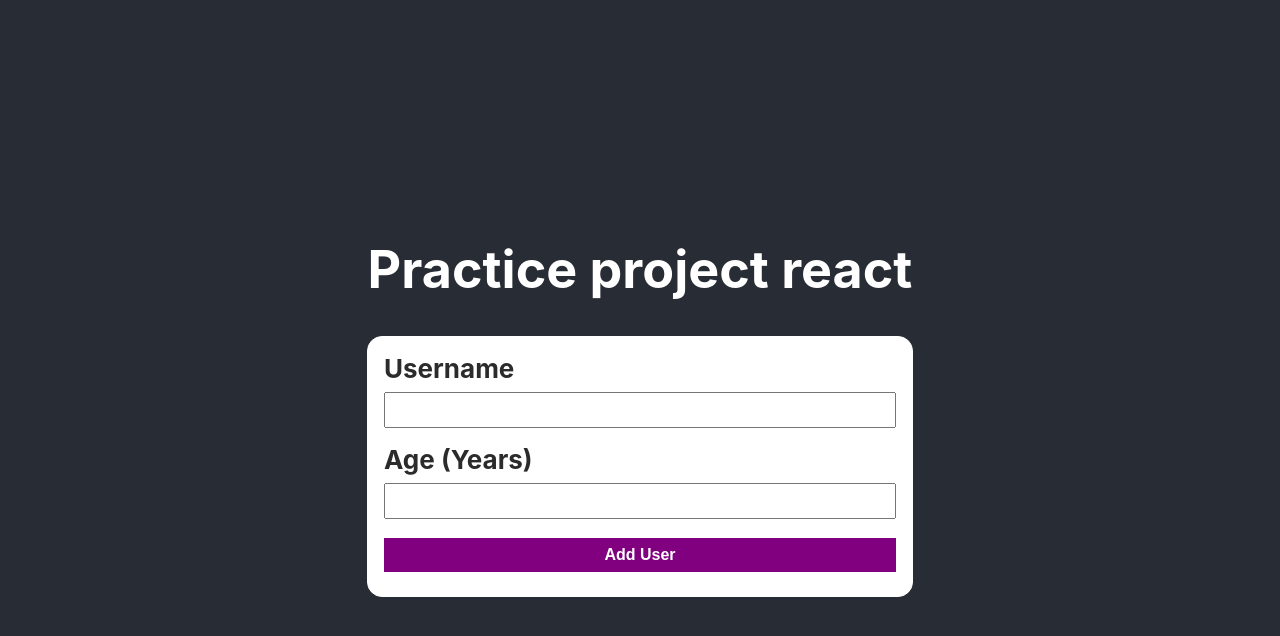
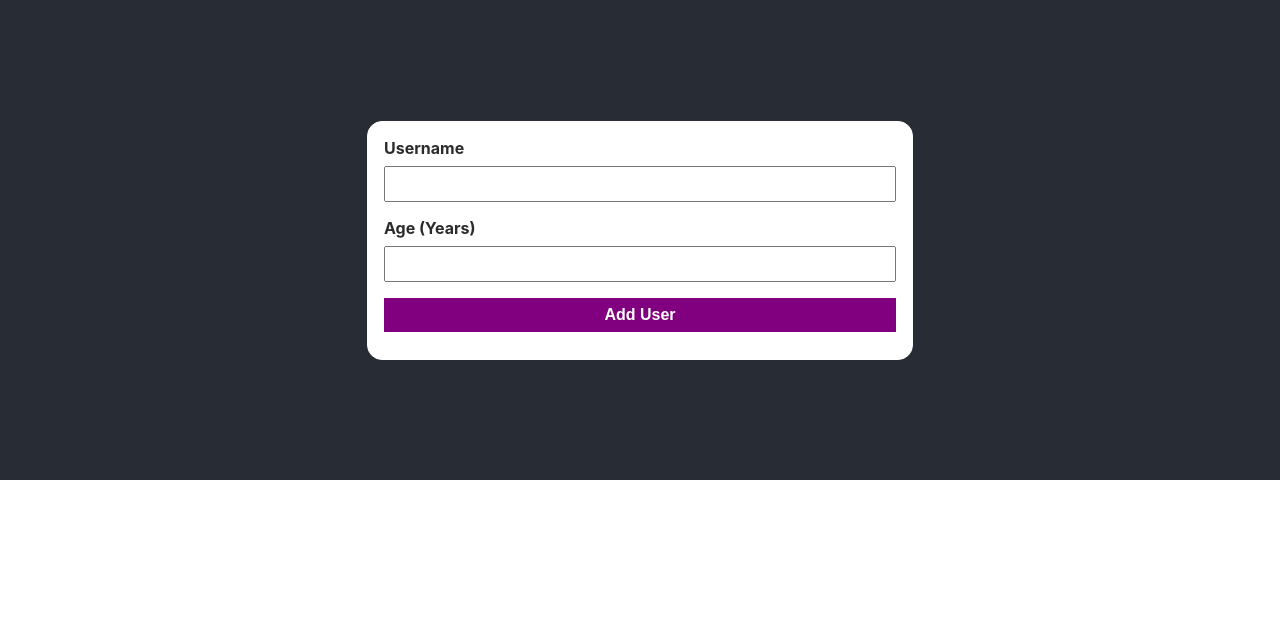
Before and after one commit to Guillemduno/practice_project_react_1, a React (Create React App) app in the folder my-app/: page / in a window 1280 px wide. Shown: the top 636 px of the page. Built offline with nearby package versions, Linux system fonts and the light colour scheme.

Commit message:
click button

```diff
--- a/my-app/src/App.css
+++ b/my-app/src/App.css
@@ -1,13 +1,12 @@
 .App {
-  text-align: center;
+  //text-align: center;
 }
 .App-header {
   background-color: #282c34;
-  min-height: 100vh;
   display: flex;
   flex-direction: column;
   align-items: center;
   justify-content: center;
-  font-size: calc(10px + 2vmin);
   color: white;
+  height: 60vh;
 }
--- a/my-app/src/App.js
+++ b/my-app/src/App.js
@@ -6,7 +6,6 @@ function App() {
   return (
     <div className="App">
       <header className="App-header">
-        <h1>Practice project react</h1>
         <Form></Form>
       </header>
     </div>
--- a/my-app/src/components/form/form.js
+++ b/my-app/src/components/form/form.js
@@ -1,14 +1,21 @@
 import React from "react";
 import styles from "./form.module.css";
 import Button from "./ui/button";
-import Input from "./ui/input";
+import Inform from "./ui/inForm";
 
 const Form = () => {
+  const saveForm = (event) => {
+    event.preventDefault();
+    console.log("button clicked");
+  };
+
   return (
     <div className={styles.form}>
-      <Input id="name" label="Username"></Input>
-      <Input id="age" label="Age (Years)"></Input>
-      <Button label="Add User"></Button>
+      <form onSubmit={saveForm}>
+        <Inform id="name" label="Username"></Inform>
+        <Inform id="age" label="Age (Years)"></Inform>
+        <Button label="Add User"></Button>
+      </form>
     </div>
   );
 };
--- /dev/null
+++ b/my-app/src/components/form/ui/inForm.js
@@ -0,0 +1,15 @@
+import React from "react";
+import styles from "./inForm.module.css";
+
+const Inform = (props) => {
+  return (
+    <div className={styles.input}>
+      <label for={props.id}>{props.label}</label>
+      <input type="text" id={props.id}>
+        {props.value}
+      </input>
+    </div>
+  );
+};
+
+export default Inform;
--- a/my-app/src/components/form/ui/input.js
+++ /dev/null
@@ -1,13 +0,0 @@
-import React from "react";
-import styles from "./input.module.css";
-
-const Input = (props) => {
-  return (
-    <div className={styles.input}>
-      <label for={props.id}>{props.label}</label>
-      <input type="text" id={props.id}></input>
-    </div>
-  );
-};
-
-export default Input;
```
Also changed, not shown: my-app/src/components/form/ui/inForm.module.css (renamed from my-app/src/components/form/ui/input.module.css).
